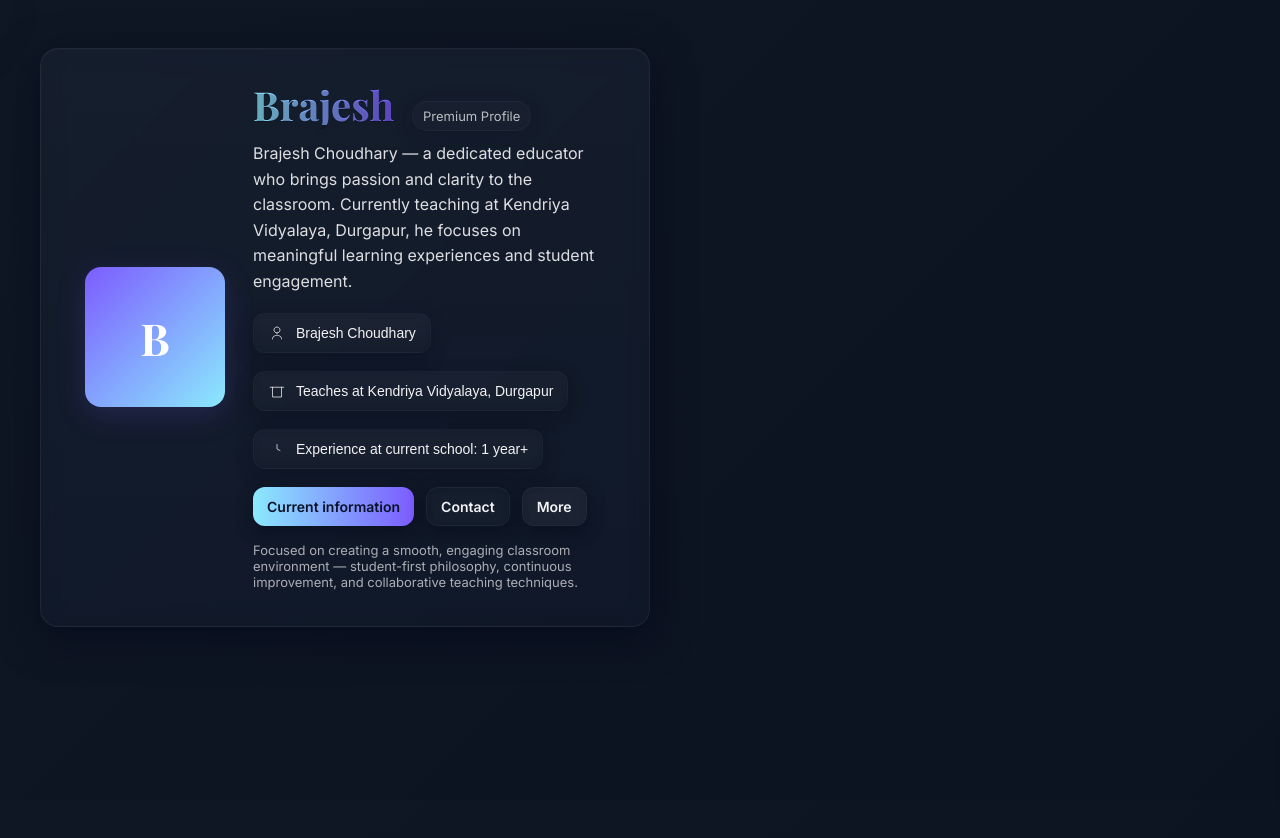
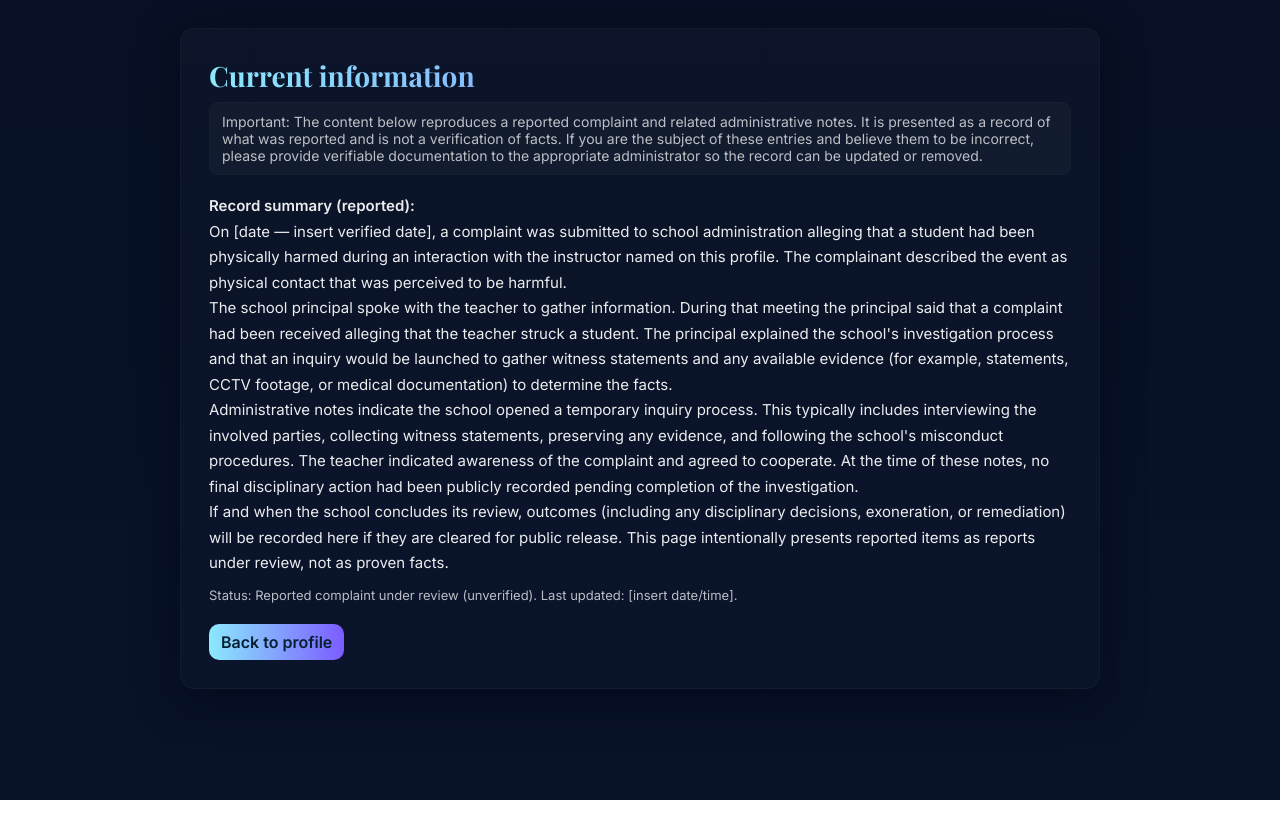
Before and after one commit to abirzzzzx/bigsecret, a plain HTML site: page info.html in a window 1280 px wide. After the commit the page ends 800 px from the top, so only its background shows below. Drawn offline with nearby package versions, Linux system fonts and the light colour scheme.

Commit message:
Update info.html

```diff
--- a/info.html
+++ b/info.html
@@ -3,224 +3,57 @@
 <head>
   <meta charset="utf-8" />
   <meta name="viewport" content="width=device-width,initial-scale=1" />
-  <title>Brajesh — Profile</title>
-
-  <!-- Google Fonts: playfair for headline, inter for body -->
-  <link href="https://fonts.googleapis.com/css2?family=Inter:wght@300;400;600;700&family=Playfair+Display:wght@600;700&display=swap" rel="stylesheet">
-
+  <title>Current information — Brajesh</title>
+  <link href="https://fonts.googleapis.com/css2?family=Inter:wght@300;400;600&family=Playfair+Display:wght@500;600;700&display=swap" rel="stylesheet">
   <style>
     :root{
-      --bg-a: #0f1724;
-      --bg-b: #0b1220;
-      --accent-1: #8be9fd;
-      --accent-2: #7c5cff;
-      --glass-border: rgba(255,255,255,0.06);
-      --muted: rgba(255,255,255,0.7);
+      --bg-a:#071024; --bg-b:#081229; --muted: rgba(255,255,255,0.72); --accent:#7c5cff;
     }
-
     *{box-sizing:border-box;margin:0;padding:0}
     html,body{height:100%}
     body{
-      font-family: "Inter", system-ui, -apple-system, "Segoe UI", Roboto, "Helvetica Neue", Arial;
-      background: linear-gradient(135deg,var(--bg-a),var(--bg-b));
-      -webkit-font-smoothing:antialiased;
-      color:#fff;
-      display:flex;
-      align-items:flex-start; /* top alignment so sticky card sits correctly */
-      justify-content:center;
-      padding:40px;
-      overflow:auto;
-      gap:28px;
+      font-family:Inter,system-ui,-apple-system,"Segoe UI",Roboto,Arial;
+      background: linear-gradient(180deg,var(--bg-a),var(--bg-b));
+      color:#fff; padding:28px; display:flex; align-items:flex-start; justify-content:center;
     }
-
-    .glow{
-      position:fixed;
-      inset:-30%;
-      background: radial-gradient(600px 400px at 15% 20%, rgba(124,92,255,0.18), transparent 8%),
-                  radial-gradient(600px 400px at 85% 80%, rgba(139,233,253,0.12), transparent 8%);
-      filter: blur(60px);
-      animation: float 12s ease-in-out infinite;
-      pointer-events:none;
-      z-index:0;
+    .container{
+      width:100%; max-width:920px; background: linear-gradient(180deg, rgba(255,255,255,0.02), rgba(255,255,255,0.01));
+      border-radius:14px; padding:28px; border:1px solid rgba(255,255,255,0.03); box-shadow: 0 12px 40px rgba(2,6,23,0.6);
     }
-    @keyframes float{
-      0%{transform: translate3d(0,0,0) scale(1)}
-      50%{transform: translate3d(10px,-18px,0) scale(1.02)}
-      100%{transform: translate3d(0,0,0) scale(1)}
-    }
-
-    /* Main card stays visible while you scroll (spacer provides scroll area) */
-    .card{
-      position:sticky;
-      top:48px;
-      z-index:2;
-      width:100%;
-      max-width:920px;
-      background: linear-gradient(180deg, rgba(255,255,255,0.03), rgba(255,255,255,0.02));
-      border-radius:18px;
-      padding:36px 44px;
-      box-shadow: 0 10px 40px rgba(2,6,23,0.6), inset 0 1px 0 rgba(255,255,255,0.02);
-      border: 1px solid var(--glass-border);
-      backdrop-filter: blur(10px) saturate(120%);
-      display:flex;
-      gap:28px;
-      align-items:center;
-      overflow:visible;
-      animation: fadeUp .7s ease both;
-      transition: transform .18s ease;
-    }
-    @keyframes fadeUp{
-      from{opacity:0; transform: translateY(10px)}
-      to{opacity:1; transform: translateY(0)}
-    }
-
-    .avatar{
-      width:140px;
-      height:140px;
-      border-radius:16px;
-      background: linear-gradient(135deg,var(--accent-2),var(--accent-1));
-      display:flex;
-      align-items:center;
-      justify-content:center;
-      flex-shrink:0;
-      box-shadow: 0 8px 30px rgba(124,92,255,0.18);
-      position:relative;
-      overflow:hidden;
-      transition: transform .18s ease, box-shadow .18s ease;
-    }
-    .avatar:hover{ transform: translateY(-6px) scale(1.02); box-shadow: 0 18px 40px rgba(124,92,255,0.12); }
-    .avatar h1{font-family:"Playfair Display",serif;font-size:44px;margin:0;color:white;text-transform:uppercase}
-
-    .content{flex:1;min-width:0}
-
-    .title{display:flex;align-items:baseline;gap:18px;margin-bottom:10px}
-
-    .title h2{
-      font-family:"Playfair Display", serif;
-      font-weight:700;
-      font-size:40px;
-      margin:0;
-      background: linear-gradient(90deg,var(--accent-1),var(--accent-2));
-      -webkit-background-clip:text;background-clip:text;color:transparent;line-height:1;
-      text-shadow: 0 1px 0 rgba(0,0,0,0.25);
-      display:inline-block;
-      transition: transform .18s cubic-bezier(.2,.9,.2,1), text-shadow .18s ease;
-      cursor:default;
-    }
-    .title h2:hover, .title h2:focus { transform: translateY(-4px) scale(1.01); text-shadow: 0 10px 30px rgba(124,92,255,0.12); }
-    .title h2:focus{ outline:none }
-
-    .title .meta-pill{
-      font-size:13px;color:var(--muted);
-      background: rgba(255,255,255,0.02);
-      padding:6px 10px;border-radius:999px;border:1px solid rgba(255,255,255,0.03);
-      box-shadow:0 4px 18px rgba(11,18,32,0.25);
-      transition: transform .18s ease; cursor:default;
-    }
-    .title .meta-pill:hover{ transform: translateY(-4px) }
-
-    .description{margin-top:6px;color:rgba(255,255,255,0.86);font-size:16px;line-height:1.6;max-width:70ch;margin-bottom:18px}
-
-    .info-list{display:flex;gap:18px;flex-wrap:wrap;margin-top:6px}
-
-    /* info chips are buttons so they are hoverable and keyboard accessible */
-    .info{
-      -webkit-appearance:none;appearance:none;
-      display:flex;gap:10px;align-items:center;
-      color:rgba(255,255,255,0.95);font-size:14px;
-      background: linear-gradient(180deg, rgba(255,255,255,0.02), transparent);
-      padding:10px 14px;border-radius:12px;border:1px solid rgba(255,255,255,0.03);
-      backdrop-filter: blur(6px);
-      cursor:pointer;
-      transition: transform .18s cubic-bezier(.2,.9,.2,1), box-shadow .18s ease, background .18s ease;
-      box-shadow: 0 6px 18px rgba(2,6,23,0.28);
-    }
-    .info:hover, .info:focus{ transform: translateY(-6px) scale(1.02); box-shadow: 0 20px 44px rgba(124,92,255,0.14); background: linear-gradient(180deg, rgba(255,255,255,0.035), rgba(255,255,255,0.02)); outline:none }
-    .info svg{opacity:0.95;width:18px;height:18px;flex-shrink:0}
-
-    .buttons{margin-top:18px;display:flex;gap:12px;flex-wrap:wrap}
-    .btn{
-      display:inline-flex;align-items:center;gap:8px;padding:10px 14px;border-radius:12px;
-      font-weight:600;font-size:14px;color:rgba(255,255,255,0.95);
-      background: rgba(255,255,255,0.03);border:1px solid rgba(255,255,255,0.04);
-      text-decoration:none;transition: transform .18s cubic-bezier(.2,.9,.2,1), box-shadow .18s ease;
-      box-shadow: 0 6px 18px rgba(2,6,23,0.45);backdrop-filter: blur(6px);
-    }
-    .btn:hover{ transform: translateY(-6px) scale(1.02); box-shadow: 0 18px 40px rgba(124,92,255,0.16) }
-    .btn.primary{ background: linear-gradient(90deg,var(--accent-1),var(--accent-2)); color:#081229; border:none }
-    .btn.ghost{ background:transparent;border:1px solid rgba(255,255,255,0.06) }
-
-    .note{ margin-top:16px;font-size:13px;color:rgba(255,255,255,0.65) }
-
-    /* Invisible spacer: creates vertical space so the page scrolls without any visible text below */
-    .scroll-spacer{
-      width:100%;
-      max-width:920px;
-      height:120vh; /* adjust to control scroll length */
-      background:transparent;
-      pointer-events:none;
-      z-index:1;
-    }
-
-    /* focus ring only for keyboard users */
-    .info:focus-visible, .btn:focus-visible, .title h2:focus-visible {
-      box-shadow: 0 0 0 4px rgba(124,92,255,0.12), 0 18px 40px rgba(124,92,255,0.12);
-    }
-
-    @media (max-width:700px){
-      body{padding:20px}
-      .card{top:20px;padding:20px}
-      .avatar{width:120px;height:120px}
-      .title h2{font-size:28px}
-      .scroll-spacer{height:220vh}
-    }
+    h1{ font-family:"Playfair Display",serif; font-weight:700; font-size:28px; margin-bottom:8px;
+       background: linear-gradient(90deg,#8be9fd,var(--accent)); -webkit-background-clip:text; background-clip:text; color:transparent;}
+    .disclaimer{ background: rgba(255,255,255,0.03); padding:10px 12px; border-radius:10px; color:var(--muted);
+                font-size:14px; border:1px solid rgba(255,255,255,0.02); margin-bottom:18px; }
+    .record{ color:rgba(255,255,255,0.92); line-height:1.7; font-size:15px }
+    .meta{ color:var(--muted); font-size:13px; margin-top:8px }
+    .back{ display:inline-block; margin-top:18px; padding:8px 12px; border-radius:10px; background:linear-gradient(90deg,#8be9fd,var(--accent));
+           color:#062033; text-decoration:none; font-weight:600; }
+    @media (max-width:700px){ .container{padding:18px} h1{font-size:22px} }
   </style>
 </head>
 <body>
-  <div class="glow" aria-hidden="true"></div>
+  <main class="container" role="main" aria-label="Current information">
+    <h1>Current information</h1>
 
-  <main class="card" role="article" aria-label="Profile card for Brajesh">
-    <div class="avatar" aria-hidden="true"><h1>B</h1></div>
+    <div class="disclaimer" role="note" aria-live="polite">
+      Important: The content below reproduces a reported complaint and related administrative notes. It is presented as a record of what was reported and is not a verification of facts. If you are the subject of these entries and believe them to be incorrect, please provide verifiable documentation to the appropriate administrator so the record can be updated or removed.
+    </div>
 
-    <div class="content">
-      <div class="title">
-        <h2 tabindex="0">Brajesh</h2>
-        <div class="meta-pill">Premium Profile</div>
-      </div>
+    <article class="record" id="record-content">
+      <p><strong>Record summary (reported):</strong></p>
 
-      <p class="description">
-        Brajesh Choudhary — a dedicated educator who brings passion and clarity to the classroom. Currently teaching at Kendriya Vidyalaya, Durgapur, he focuses on meaningful learning experiences and student engagement.
-      </p>
+      <p>On [date — insert verified date], a complaint was submitted to school administration alleging that a student had been physically harmed during an interaction with the instructor named on this profile. The complainant described the event as physical contact that was perceived to be harmful.</p>
 
-      <div class="info-list" role="list">
-        <button class="info" type="button" aria-label="Full name: Brajesh Choudhary" title="Full name">
-          <svg viewBox="0 0 24 24" fill="none" aria-hidden="true"><path d="M12 12c2.21 0 4-1.79 4-4s-1.79-4-4-4-4 1.79-4 4 1.79 4 4 4zM6 20v-1c0-2.21 3.582-4 6-4s6 1.79 6 4v1" stroke="rgba(255,255,255,0.9)" stroke-width="1.1" stroke-linecap="round" stroke-linejoin="round"/></svg>
-          Brajesh Choudhary
-        </button>
+      <p>The school principal spoke with the teacher to gather information. During that meeting the principal said that a complaint had been received alleging that the teacher struck a student. The principal explained the school's investigation process and that an inquiry would be launched to gather witness statements and any available evidence (for example, statements, CCTV footage, or medical documentation) to determine the facts.</p>
 
-        <button class="info" type="button" aria-label="Workplace: Kendriya Vidyalaya, Durgapur" title="Workplace">
-          <svg viewBox="0 0 24 24" fill="none" aria-hidden="true"><path d="M3 7h18M6 7v13h12V7" stroke="rgba(255,255,255,0.9)" stroke-width="1.1" stroke-linecap="round" stroke-linejoin="round"/></svg>
-          Teaches at Kendriya Vidyalaya, Durgapur
-        </button>
+      <p>Administrative notes indicate the school opened a temporary inquiry process. This typically includes interviewing the involved parties, collecting witness statements, preserving any evidence, and following the school's misconduct procedures. The teacher indicated awareness of the complaint and agreed to cooperate. At the time of these notes, no final disciplinary action had been publicly recorded pending completion of the investigation.</p>
 
-        <button class="info" type="button" aria-label="Experience: 1 year plus" title="Experience">
-          <svg viewBox="0 0 24 24" fill="none" aria-hidden="true"><path d="M12 6v6l4 2" stroke="rgba(255,255,255,0.9)" stroke-width="1.1" stroke-linecap="round" stroke-linejoin="round"/></svg>
-          Experience at current school: 1 year+
-        </button>
-      </div>
+      <p>If and when the school concludes its review, outcomes (including any disciplinary decisions, exoneration, or remediation) will be recorded here if they are cleared for public release. This page intentionally presents reported items as reports under review, not as proven facts.</p>
 
-      <div class="buttons" role="navigation" aria-label="Profile actions">
-        <a class="btn primary" href="./info.html">Current information</a>
-        <a class="btn ghost" href="#contact">Contact</a>
-        <a class="btn" href="#more">More</a>
-      </div>
+      <p class="meta">Status: Reported complaint under review (unverified). Last updated: [insert date/time].</p>
+    </article>
 
-      <p class="note">Focused on creating a smooth, engaging classroom environment — student-first philosophy, continuous improvement, and collaborative teaching techniques.</p>
-    </div>
+    <a class="back" href="./index.html">Back to profile</a>
   </main>
-
-  <!-- Invisible spacer only — no visible text below the card -->
-  <div class="scroll-spacer" aria-hidden="true"></div>
-
 </body>
-  </html>
+</html>
```
